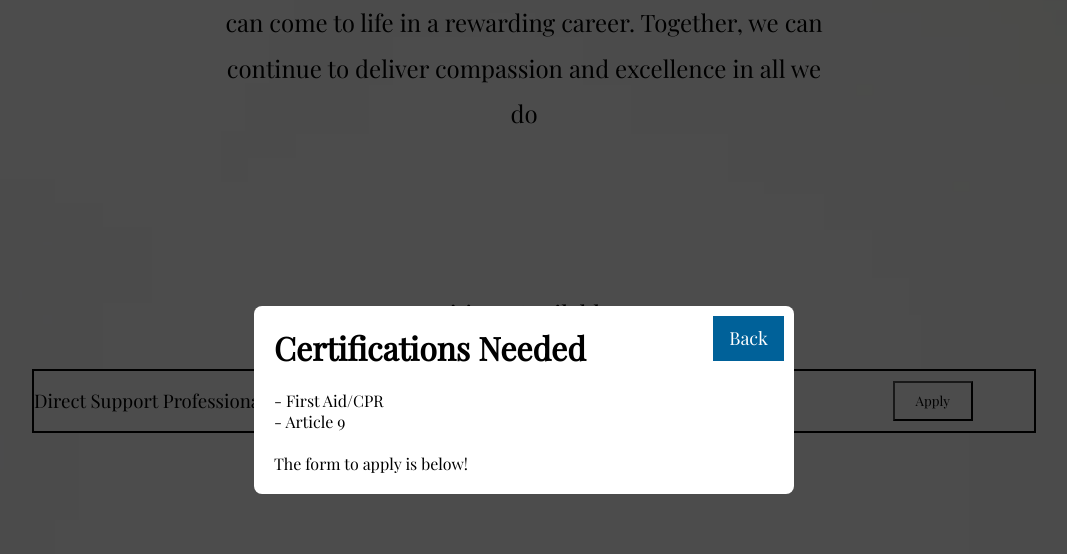
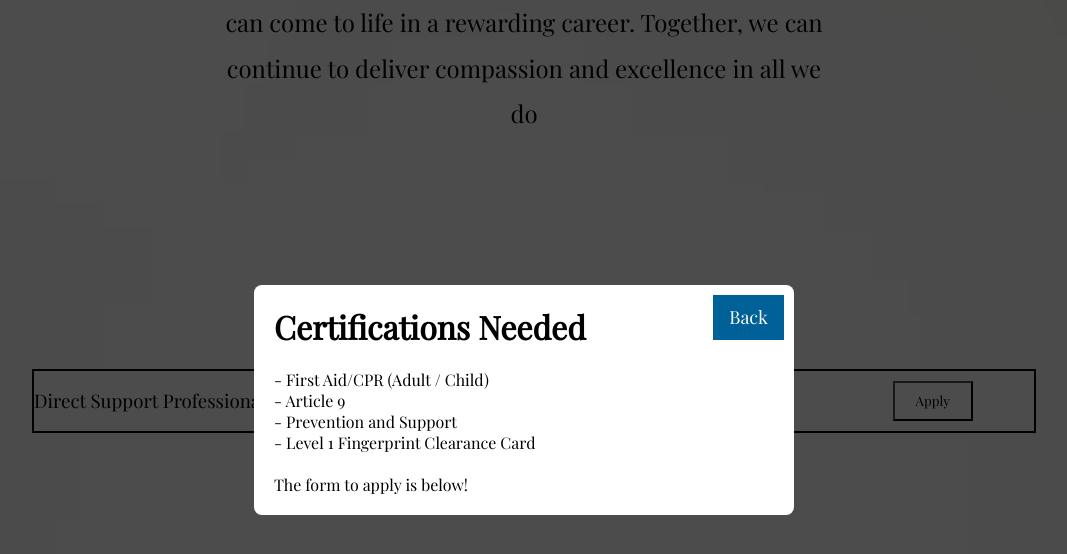
Before and after one commit to AdedoyinMatread40/Matread-Website, a React (Create React App) app: page /careers in a window 1280 px wide. Both pictures are taken after a click on the button "Apply". Shown: the part 672-1226 px from the top of the page, without its empty margins (116-1183 px from the left). Built offline with nearby package versions, Linux system fonts and the light colour scheme.

Commit message:
Fixed some bugs, and tested all functionality

```diff
--- a/server.js
+++ b/server.js
@@ -137,11 +137,6 @@ if(cluster.isMaster)
         body('email').isEmail().withMessage('Invalid email format.').normalizeEmail(),
         body('address').trim().escape().isLength({ min: 1 }).withMessage('Address cannot be empty.'),
         body('phone').trim().escape().matches(/^\d{10}$/).withMessage('Phone number must be 10 digits.'),
-        body('file').custom((value, { req }) => {
-            if (!req.file) throw new Error('File upload is required');
-            // Additional checks based on file type or size can be implemented here.
-            return true;
-        })
     ], async (req, res) => {
         const errors = validationResult(req);
         if (!errors.isEmpty()) {
--- a/src/Components/ContactInfo.js
+++ b/src/Components/ContactInfo.js
@@ -15,6 +15,7 @@ function ContactInfo()
                     <p>Office Numbers:</p>
                     <p>{companyInfo.phone1}</p>
                     <p>{companyInfo.phone2}</p>
+                    <p>{companyInfo.email}</p>
                     <p className="dots">....................................................................</p>
                     <p>Please feel free to ask any questions</p>
                 </div>
--- a/src/Components/JobPosting.js
+++ b/src/Components/JobPosting.js
@@ -43,8 +43,10 @@ function JobPosting()
                     <ResponsiveDialog onClose={() => setModalCertsOpen(false)}>
                         <h1 className="certpopup-heading" style={{fontFamily: `Playfair Display, Georgia, serif`}}>Certifications Needed</h1>
                         <br></br>
-                        <p>- First Aid/CPR</p>
+                        <p>- First Aid/CPR (Adult / Child)</p>
                         <p>- Article 9</p>
+                        <p>- Prevention and Support</p>
+                        <p>- Level 1 Fingerprint Clearance Card</p>
                         <br></br>
                         <p>The form to apply is below!</p>
                     </ResponsiveDialog>
--- a/src/Components/NewCareerForm.js
+++ b/src/Components/NewCareerForm.js
@@ -67,6 +67,7 @@ function NewCareerPage()
                 setPhone("");
                 setLoading(false);
                 setModalOpen(true);
+                setFile(null);
 
                 if(inputFile.current){
                     inputFile.current.value = "";
@@ -76,10 +77,14 @@ function NewCareerPage()
             }
             else{
                 console.log("Failed to send form");
+                const errorData = await response.json();
+                console.error("Failed to send form", errorData);
+                alert(`Error: ${errorData.errors.map(err => err.msg).join(", ")}`);
                 setName("");
                 setEmail("");
                 setAddress("");
                 setPhone("");
+                setFile(null);
                 setLoading(false);
                 if(inputFile.current){
                     inputFile.current.value = "";
@@ -109,7 +114,7 @@ function NewCareerPage()
                     </div>
                     <div className="car row2">
                         <label htmlFor="phone">Phone: </label>
-                        <input type="tel" id="row-phone" name="phone" value={phone} onChange={(e) => setPhone(e.target.value)} placeholder="(XXX)-XXX-XXX" required/>
+                        <input type="tel" id="row-phone" name="phone" value={phone} onChange={(e) => setPhone(e.target.value)} placeholder="(XXX)-XXX-XXXX" required/>
                     </div>
 
                     <div className="car row3">
```
